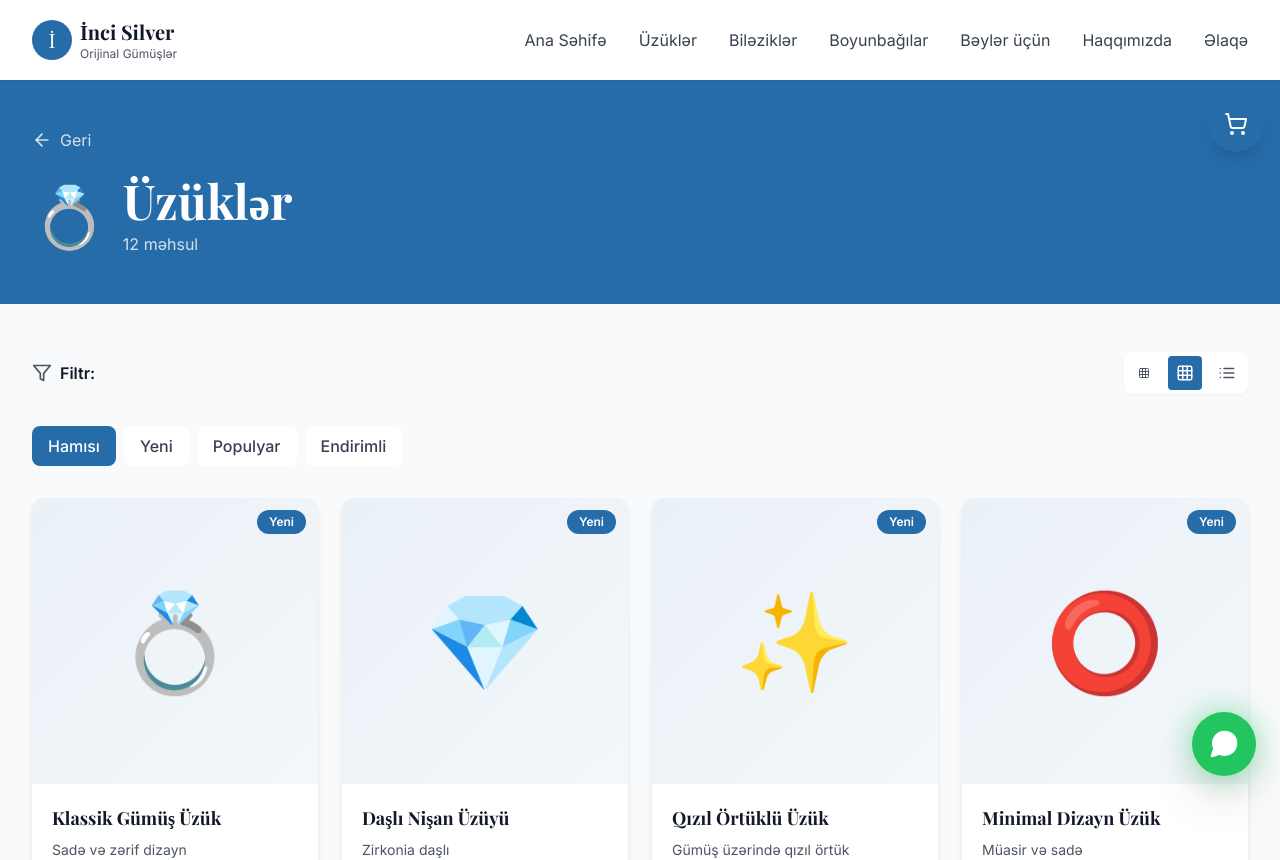
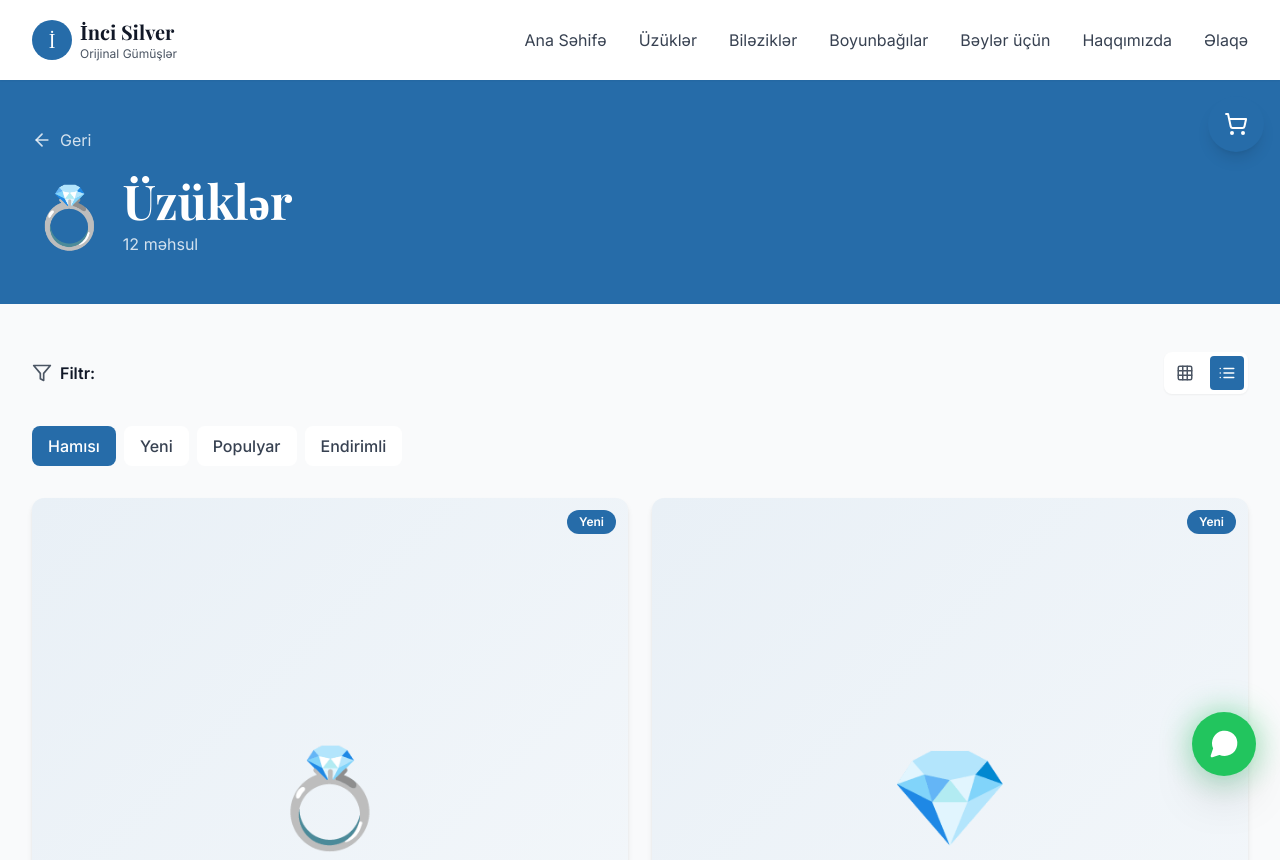
Before and after one commit to yxm011/inci-silver, a React (Vite) app: page /catalog in a window 1280 px wide. Shown: the top 860 px of the page. Built offline with nearby package versions, Linux system fonts and the light colour scheme.

Commit message:
Simplify grid view to 2 options: compact and wide
- Remove default view option, keep only compact and wide views
- Set wide view as default (2 columns)
- Simplify toggle buttons to just Grid and List icons
- Compact view shows up to 5 columns, wide view shows exactly 2 columns

```diff
--- a/src/pages/Catalog.jsx
+++ b/src/pages/Catalog.jsx
@@ -7,7 +7,7 @@ const Catalog = () => {
   const [searchParams] = useSearchParams()
   const category = searchParams.get('category') || 'uzukler'
   const [selectedFilter, setSelectedFilter] = useState('all')
-  const [gridView, setGridView] = useState('default') // 'compact', 'default', 'wide'
+  const [gridView, setGridView] = useState('wide') // 'compact', 'wide'
   const { addToCart } = useCart()
 
   useEffect(() => {
@@ -101,11 +101,11 @@ const Catalog = () => {
   const getGridClasses = () => {
     switch (gridView) {
       case 'compact':
-        return 'grid-cols-2 sm:grid-cols-3 lg:grid-cols-4 xl:grid-cols-6'
+        return 'grid-cols-2 sm:grid-cols-3 lg:grid-cols-4 xl:grid-cols-5'
       case 'wide':
-        return 'grid-cols-1 sm:grid-cols-2 lg:grid-cols-2 xl:grid-cols-3'
+        return 'grid-cols-1 sm:grid-cols-2 lg:grid-cols-2 xl:grid-cols-2'
       default:
-        return 'grid-cols-1 sm:grid-cols-2 lg:grid-cols-3 xl:grid-cols-4'
+        return 'grid-cols-1 sm:grid-cols-2 lg:grid-cols-2 xl:grid-cols-2'
     }
   }
   const filters = ['all', 'yeni', 'populyar', 'endirim']
@@ -158,18 +158,7 @@ const Catalog = () => {
                     ? 'bg-primary text-white'
                     : 'text-gray-600 hover:text-gray-900'
                 }`}
-                title="Sıx baxış (2+ sütun)"
-              >
-                <Grid size={16} className="scale-75" />
-              </button>
-              <button
-                onClick={() => setGridView('default')}
-                className={`p-2 rounded transition ${
-                  gridView === 'default'
-                    ? 'bg-primary text-white'
-                    : 'text-gray-600 hover:text-gray-900'
-                }`}
-                title="Standart baxış"
+                title="Sıx baxış"
               >
                 <Grid size={18} />
               </button>
```
